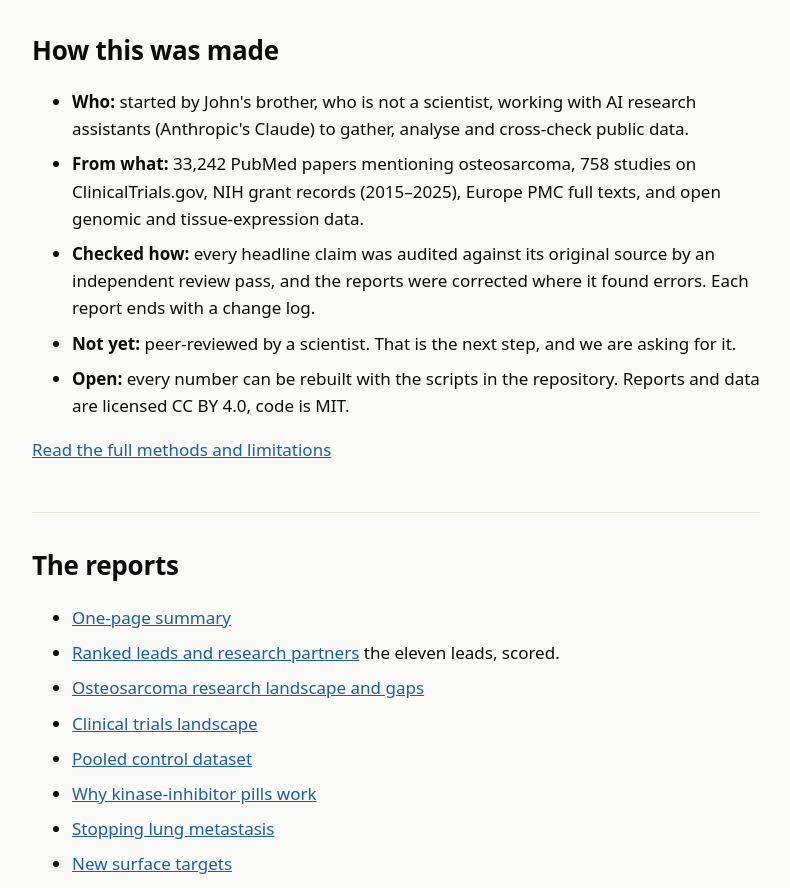
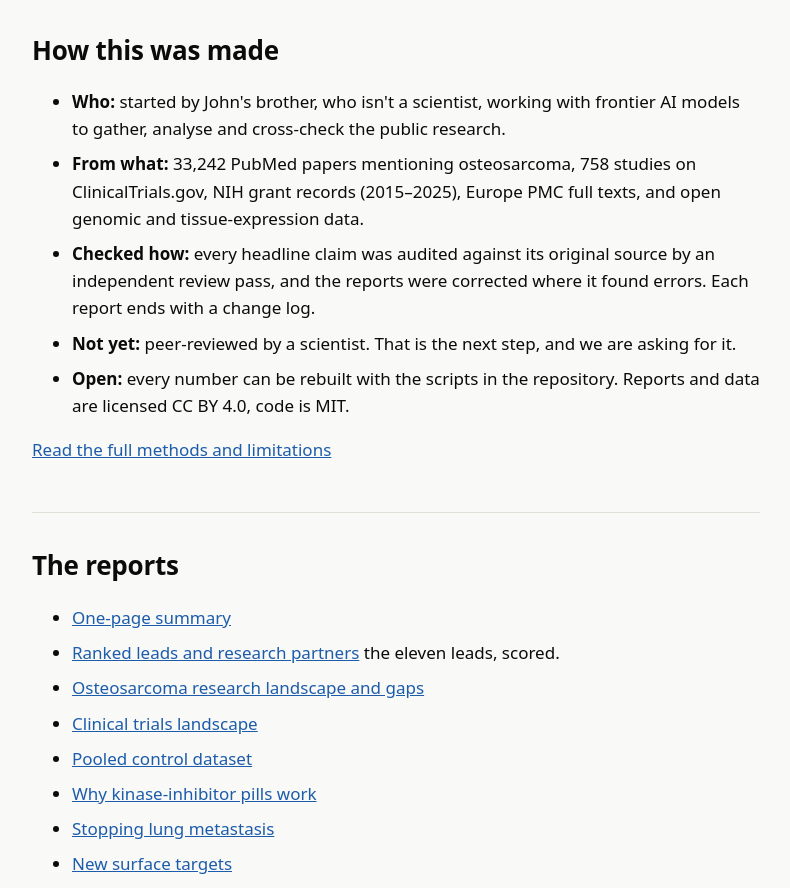
Before and after one commit to mgegen15-dev/For_John, a plain HTML site: page docs/index.html in a window 1280 px wide. Shown: the part 3841-4729 px from the top of the page, without its empty margins (244-1034 px from the left). Drawn offline with Linux system fonts and the light colour scheme.

Commit message:
Describe AI use generically on the website and methods page
Co-Authored-By: Claude Opus 5.5 <noreply@anthropic.com>
Claude-Session: https://claude.ai/code/session_01MeoQq5nzBrDzweEoGRsDJD

```diff
--- a/docs/index.html
+++ b/docs/index.html
@@ -138,7 +138,7 @@ footer { padding: 32px 0 64px; border-top: 1px solid var(--grid); font-size: 14p
 <section id="how">
   <h2>How this was made</h2>
   <ul class="list">
-    <li><strong>Who:</strong> started by John's brother, who is not a scientist, working with AI research assistants (Anthropic's Claude) to gather, analyse and cross-check public data.</li>
+    <li><strong>Who:</strong> started by John's brother, who isn't a scientist, working with frontier AI models to gather, analyse and cross-check the public research.</li>
     <li><strong>From what:</strong> 33,242 PubMed papers mentioning osteosarcoma, 758 studies on ClinicalTrials.gov, NIH grant records (2015–2025), Europe PMC full texts, and open genomic and tissue-expression data.</li>
     <li><strong>Checked how:</strong> every headline claim was audited against its original source by an independent review pass, and the reports were corrected where it found errors. Each report ends with a change log.</li>
     <li><strong>Not yet:</strong> peer-reviewed by a scientist. That is the next step, and we are asking for it.</li>
```
Also changed, not shown: 1 other file.
